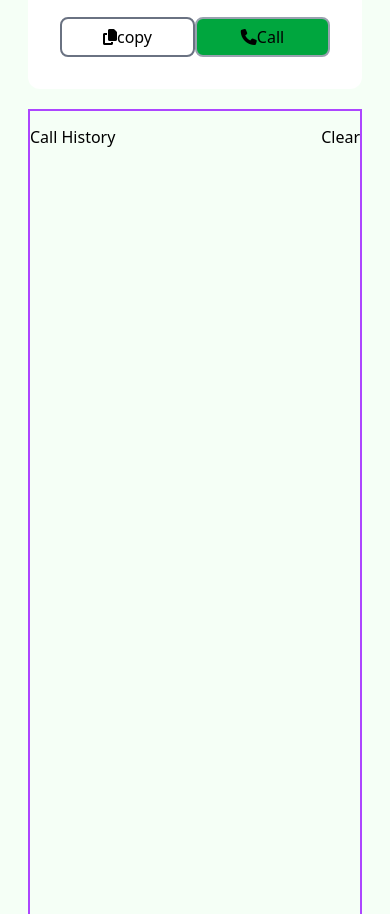
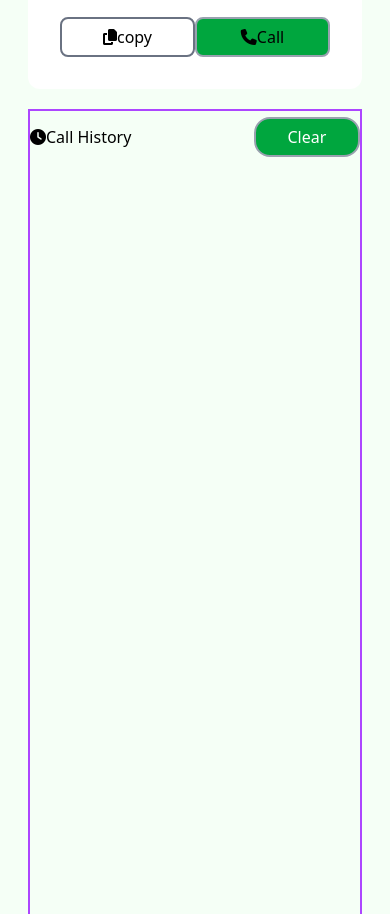
Before and after one commit to riti202-stack/Assignment-05, a plain HTML site: page index.html in a window 390 px wide. Shown: the part 4033-4947 px from the top of the page. Drawn offline with nearby package versions, Linux system fonts and the light colour scheme.

Commit message:
Responsive done

```diff
--- a/index.html
+++ b/index.html
@@ -221,8 +221,8 @@
 
         <div class=" w-full h-[1140px]  border-2 border-purple-500 md:w-[400px] md:h-[1140px] ">
             <div class="flex justify-between items-center md:w-[352px] h-[52px]">
-                <p>Call History</p>
-                <button>Clear</button>
+                <p><i class="fa-solid fa-clock"></i>Call History</p>
+                <button class="w-[106.33px] h-[40px] border-2 border-gray-400 text-white bg-[#00a63e] rounded-[16px]"> Clear</button>
             </div>
         </div>
 
```
